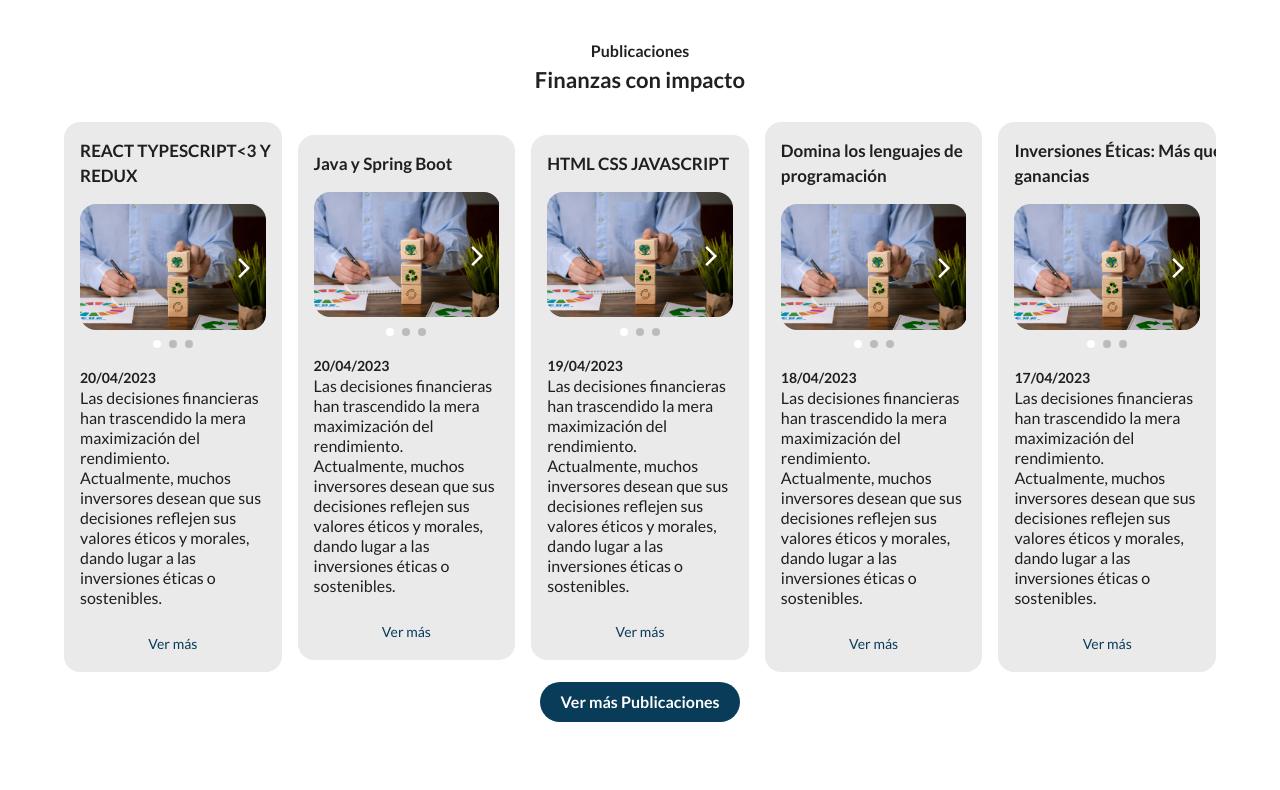
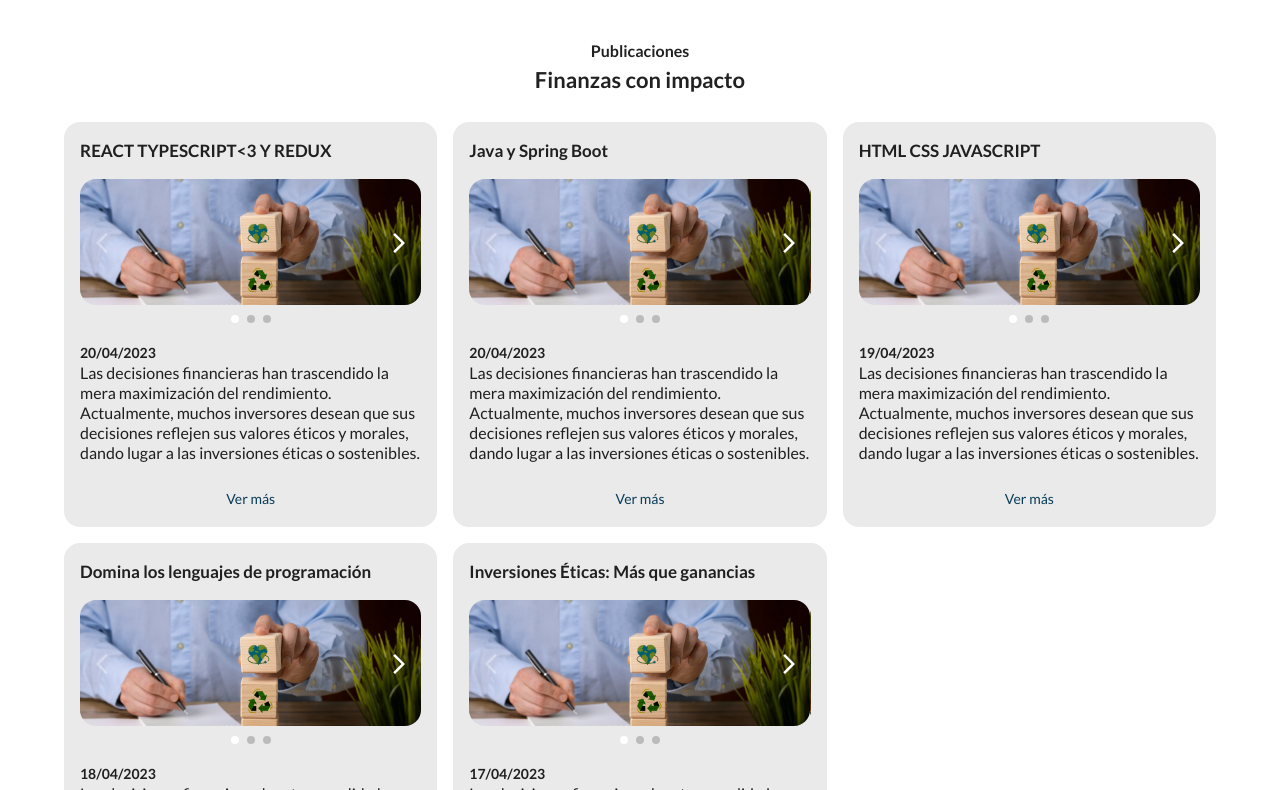
Before and after one commit to TomiCaratti13/SemilleroUbuntuFront, a React (Vite) app: page / in a window 1280 px wide. Shown: the part 1330-2120 px from the top of the page. Before the commit the page ends 2092 px from the top, so only its background shows below. Built offline with nearby package versions, Linux system fonts and the light colour scheme.

Commit message:
Fix responsive with grid

```diff
--- a/src/components/CardPublicacion.jsx
+++ b/src/components/CardPublicacion.jsx
@@ -40,6 +40,7 @@ export default function CardPublicacion({
         padding: '16px 0px 8px 0px',
         boxShadow: 'none',
         width: '100%',
+        maxWidth: '500px',
       }}>
       <Typography
         sx={{
--- a/src/components/MapPublicaciones.jsx
+++ b/src/components/MapPublicaciones.jsx
@@ -8,7 +8,7 @@ export const MapPublicaciones = ({ publicaciones }) => (
     component="section"
     sx={{
       display: 'grid',
-      gridTemplateColumns: 'repeat(auto-fit, minmax(200px, 1fr))',
+      gridTemplateColumns: 'repeat(auto-fit, minmax(280px, 1fr))',
       placeItems: 'center',
       gap: '16px',
       width: '100%',
```
